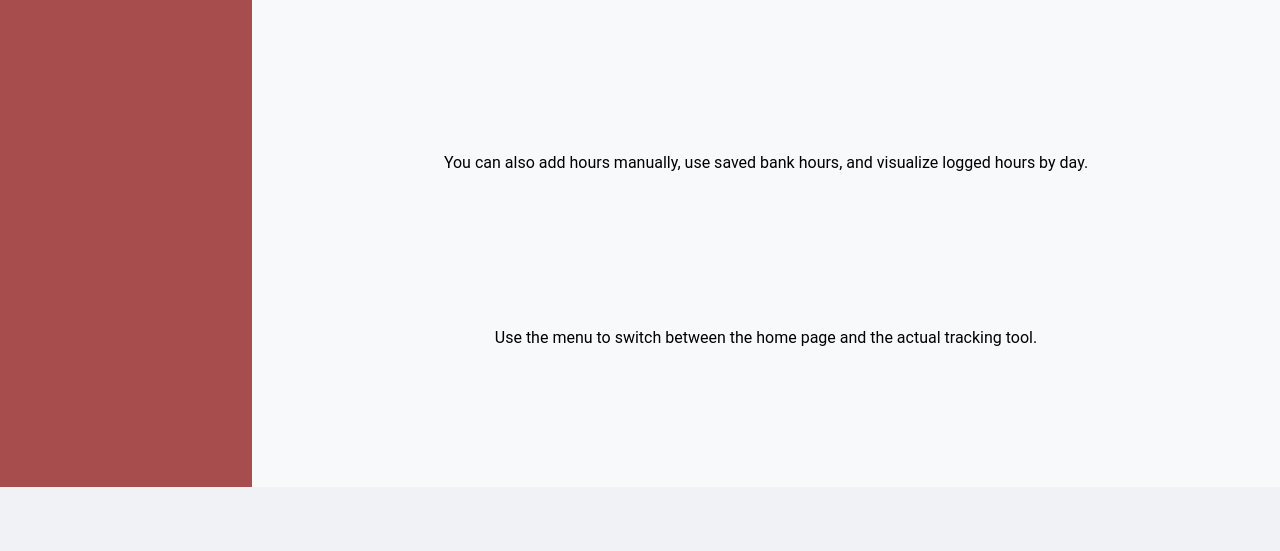
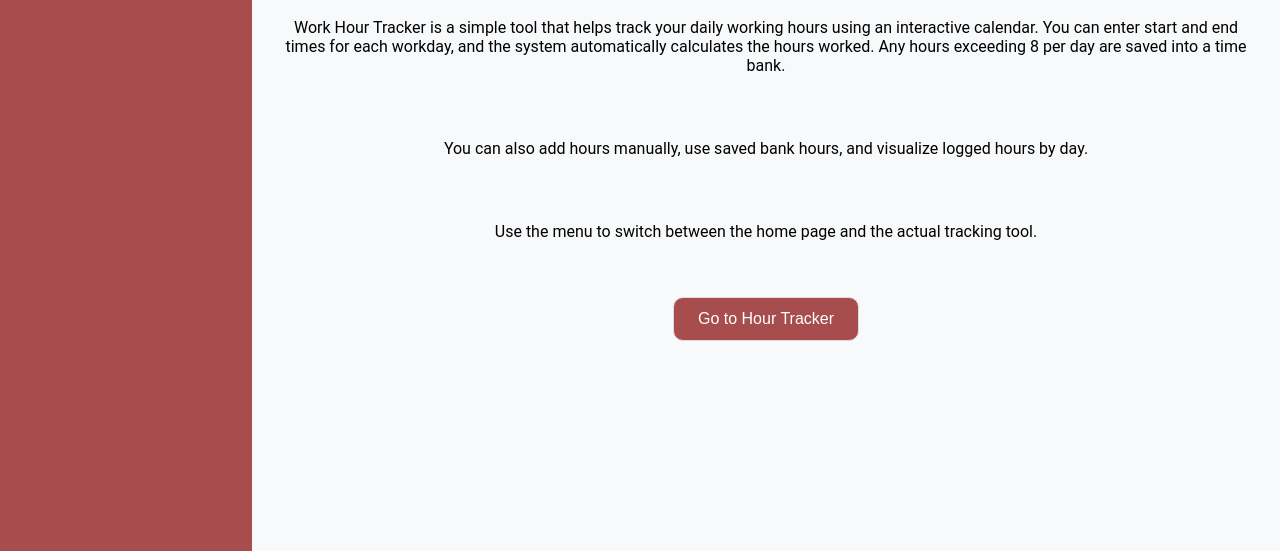
Before and after one commit to juhovaananen/team-19-project, a plain HTML site: page index.html in a window 1280 px wide. Shown: the part 313-864 px from the top of the page. Before the commit the page ends 800 px from the top, so only its background shows below. Drawn offline with Linux system fonts and the light colour scheme.

Commit message:
Home page nappi

```diff
--- a/index.html
+++ b/index.html
@@ -28,6 +28,9 @@
       <p>
         Use the menu to switch between the home page and the actual tracking tool.
       </p>
+      <a href="calendar.html" class="button-link">
+        <button class="go-calendar-button">Go to Hour Tracker</button>
+      </a>
     </main>
   </div>
 </body>
--- a/style.css
+++ b/style.css
@@ -198,3 +198,12 @@ button:hover {
         max-width: 90%;
     }
 }
+
+.main-content {
+    display: flex;
+    flex-direction: column;
+    align-items: center;
+    justify-content: center;
+    min-height: 100vh; /* Full height */
+    text-align: center;
+  }
```
